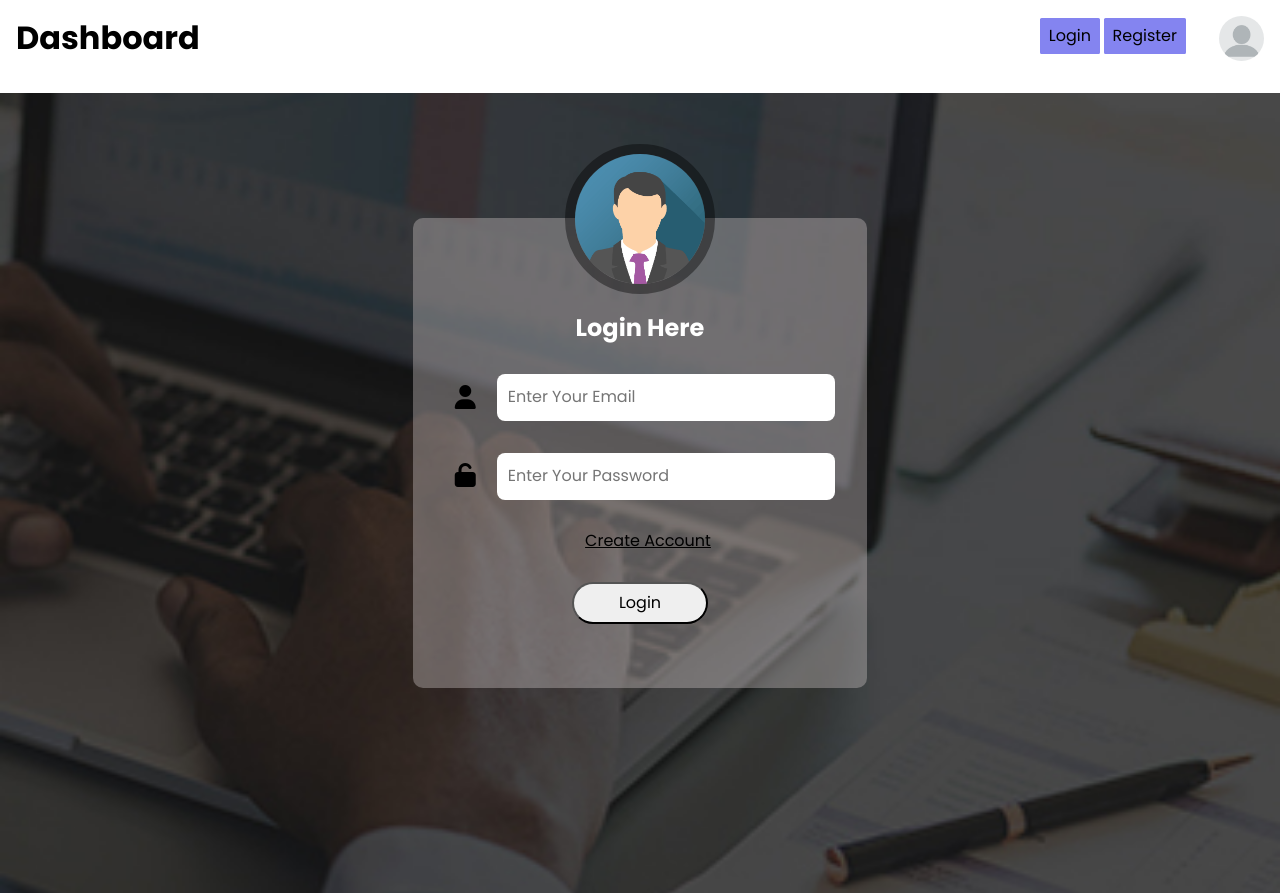
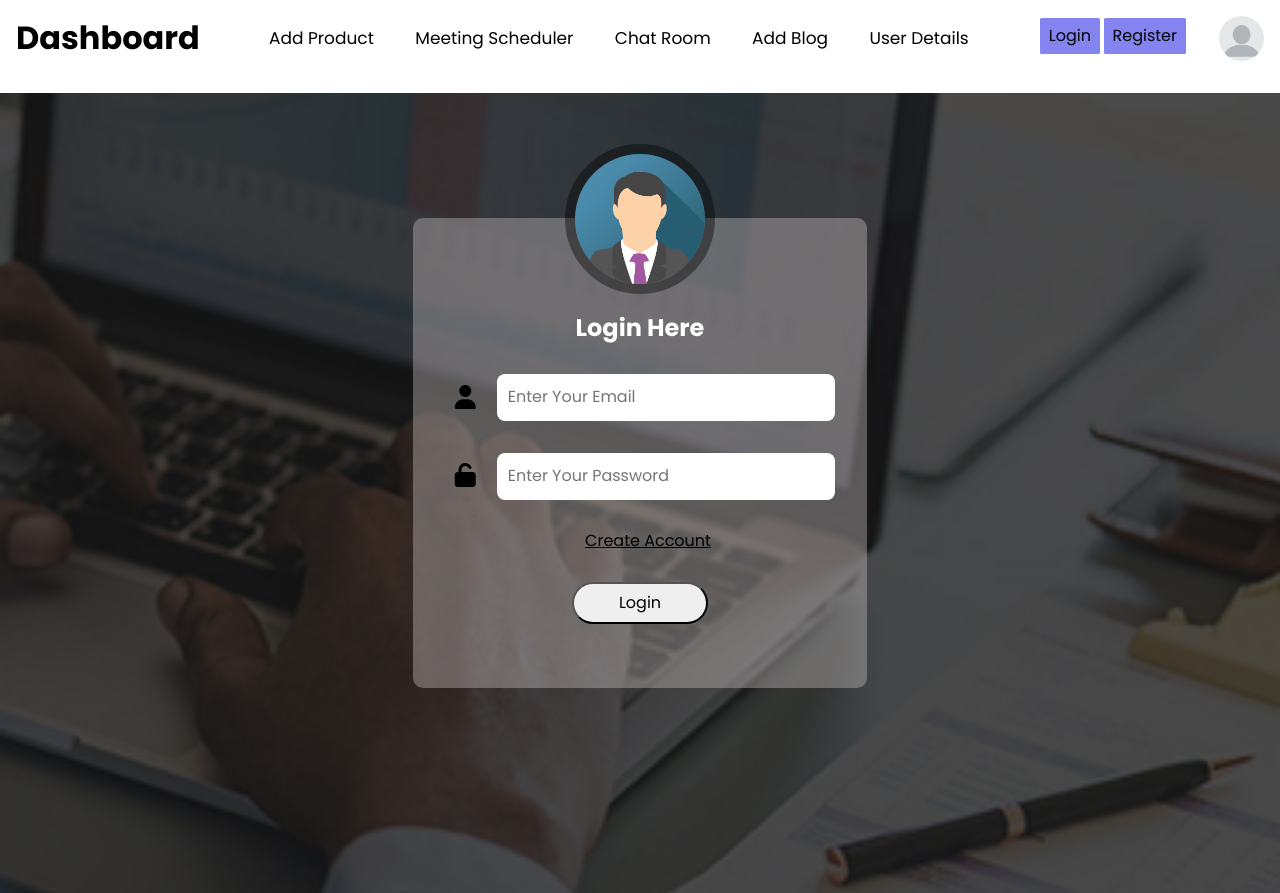
Before and after one commit to Tradelal/DEMO_CLIENT, a React (Vite) app: page /admin/logadmin in a window 1280 px wide. Built offline with nearby package versions, Linux system fonts and the light colour scheme.

Commit message:
Update Navbar.jsx

```diff
--- a/src/components/Navbar/Navbar.jsx
+++ b/src/components/Navbar/Navbar.jsx
@@ -36,7 +36,7 @@ const Navbar = () => {
     <>
       <nav>
         <h1 onClick={() => { navigate("/admin", { replace: true }) }}>Dashboard</h1>
-        {!accessBtn ? <div className="nav-links">
+        {accessBtn ? <div className="nav-links">
           <a href="/admin/addProduct" className="link">
             Add Product
           </a>
```
